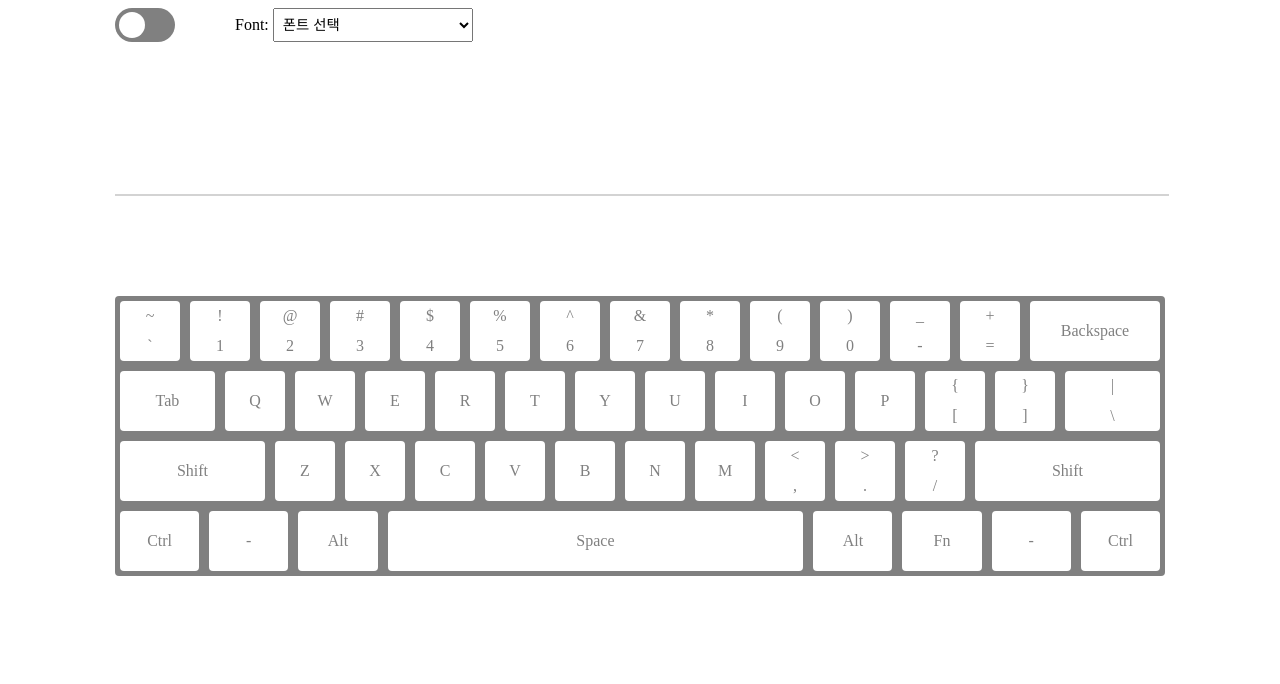
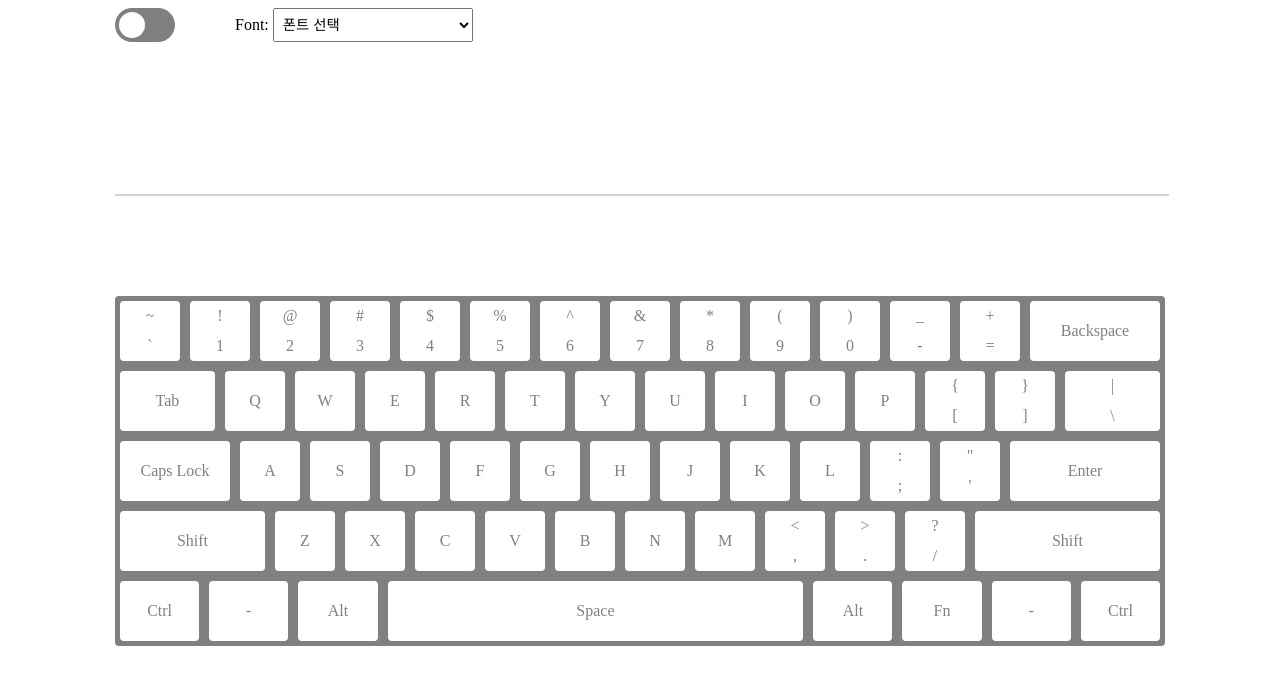
Before and after one commit to seong-dodo/javascript-virtual-keyboard, a website built with webpack: page index.html in a window 1280 px wide. Built offline with nearby package versions, Linux system fonts and the light colour scheme.

Commit message:
키보드 구조 보완

```diff
--- a/index.html
+++ b/index.html
@@ -264,6 +264,27 @@
           </div>
         </div>
         <div class="row">
+          <div class="key caps-lock-key" data-code="CapsLock">Caps Lock</div>
+          <div class="key" data-code="KeyA" data-val="a">A</div>
+          <div class="key" data-code="KeyS" data-val="s">S</div>
+          <div class="key" data-code="KeyD" data-val="d">D</div>
+          <div class="key" data-code="KeyF" data-val="f">F</div>
+          <div class="key" data-code="KeyG" data-val="g">G</div>
+          <div class="key" data-code="KeyH" data-val="h">H</div>
+          <div class="key" data-code="KeyJ" data-val="j">J</div>
+          <div class="key" data-code="KeyK" data-val="k">K</div>
+          <div class="key" data-code="KeyL" data-val="l">L</div>
+          <div class="key" data-code="Semicolon" data-val=";">
+              <span class="two-value">:</span>
+              <span class="two-value">;</span>
+          </div>
+          <div class="key" data-code="Quote" data-val="'">
+              <span class="two-value">"</span>
+              <span class="two-value">'</span>
+          </div>
+          <div class="key enter-key" data-code="Enter">Enter</div>
+        </div>
+        <div class="row">
           <div class="key left-shift-key" data-code="ShiftLeft">Shift</div>
           <div class="key" data-code="KeyZ" data-val="z">Z</div>
           <div class="key" data-code="KeyX" data-val="x">X</div>
```
